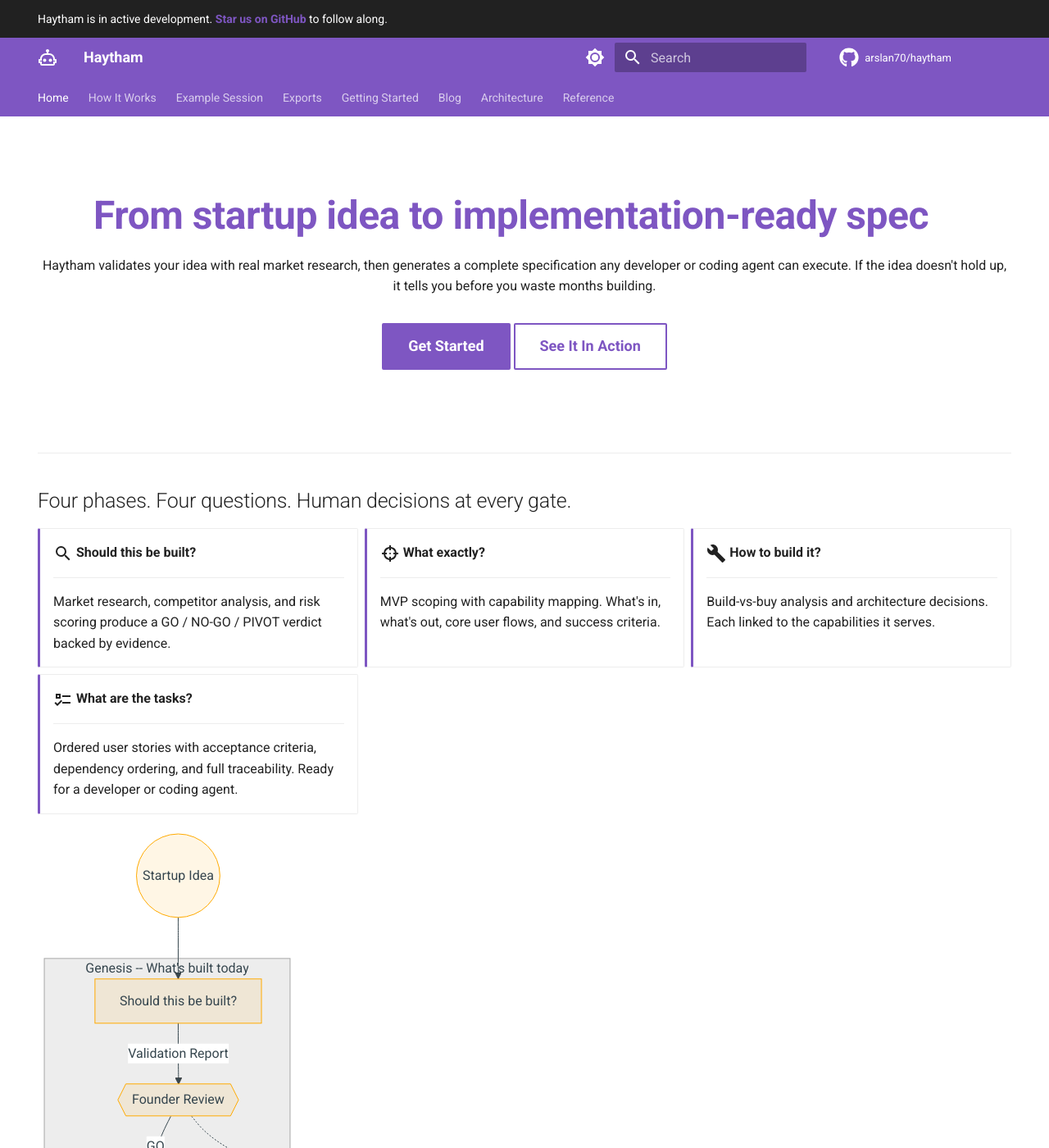
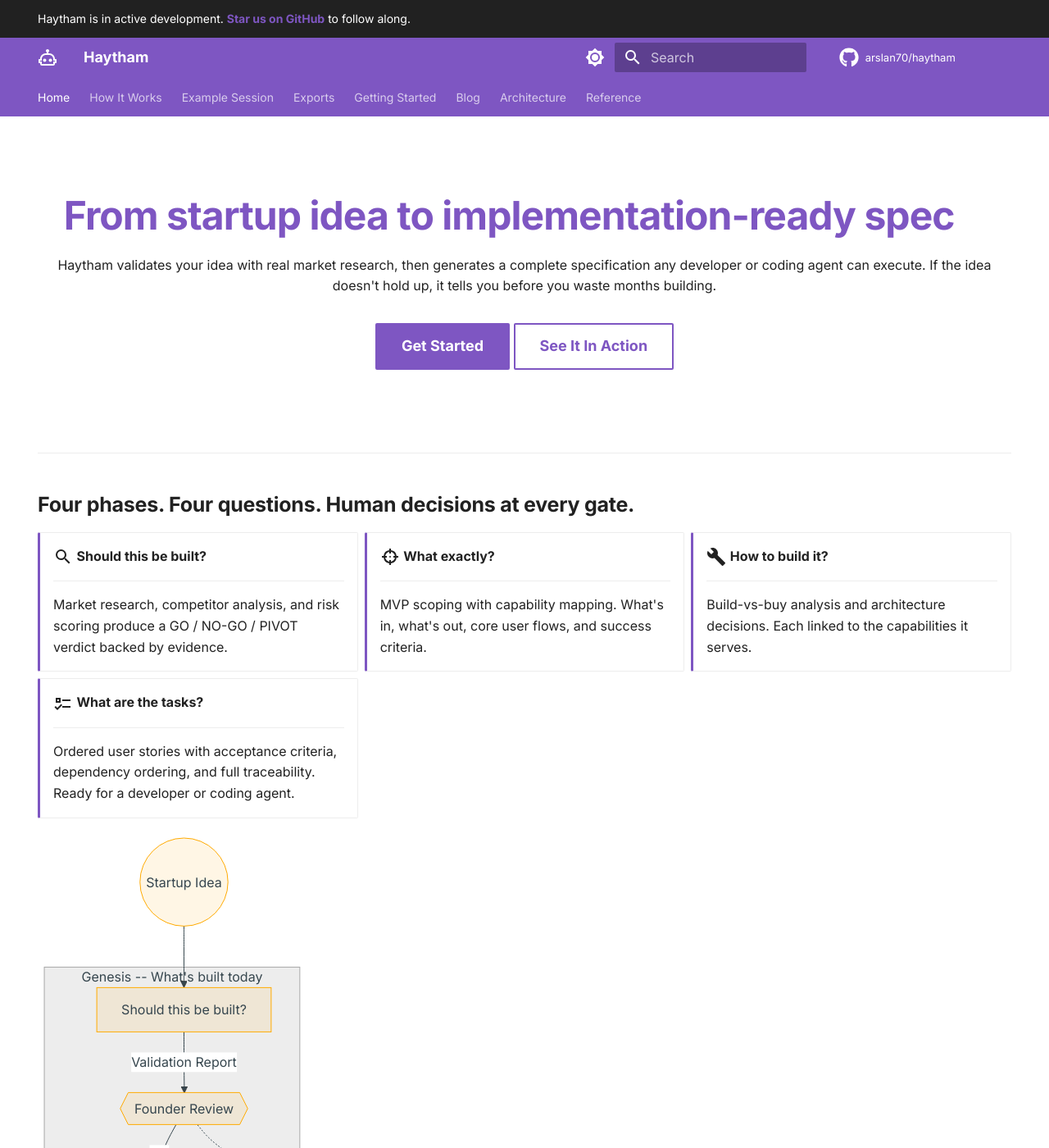
Before and after one commit to arslan70/haytham, an MkDocs documentation site: the page built from docs/index.md, in a window 1280 px wide and 1400 px high. Shown: the whole window at 82% size. Built offline with MkDocs 1.6.1 and Material for MkDocs 9.7.7, drawn with Linux system fonts in a browser that asks for light colours; comment, search, counter and statistics services are not loaded.

Commit message:
docs: switch to Inter + JetBrains Mono fonts with heading typography improvements
Replace default Roboto/Roboto Mono with Inter/JetBrains Mono for a
crisper, more modern look. Add heading CSS for stronger visual hierarchy:
h1 bold with tight tracking, h2/h3 semi-bold with breathing room.

Co-Authored-By: Claude Opus 4.6 (1M context) <noreply@anthropic.com>

```diff
--- a/docs/stylesheets/extra.css
+++ b/docs/stylesheets/extra.css
@@ -35,6 +35,22 @@
   font-size: 0.8rem;
 }
 
+/* Heading typography */
+.md-typeset h1 {
+  font-weight: 700;
+  letter-spacing: -0.02em;
+}
+
+.md-typeset h2 {
+  font-weight: 600;
+  letter-spacing: -0.01em;
+  margin-top: 1.8em;
+}
+
+.md-typeset h3 {
+  font-weight: 600;
+}
+
 /* Blog post cards */
 .md-typeset .blog .md-post {
   margin-bottom: 1.5rem;
--- a/mkdocs.yml
+++ b/mkdocs.yml
@@ -34,6 +34,9 @@ theme:
     - search.suggest
     - content.code.copy
     - content.tabs.link
+  font:
+    text: Inter
+    code: JetBrains Mono
   icon:
     logo: material/robot-outline
     repo: fontawesome/brands/github
```
